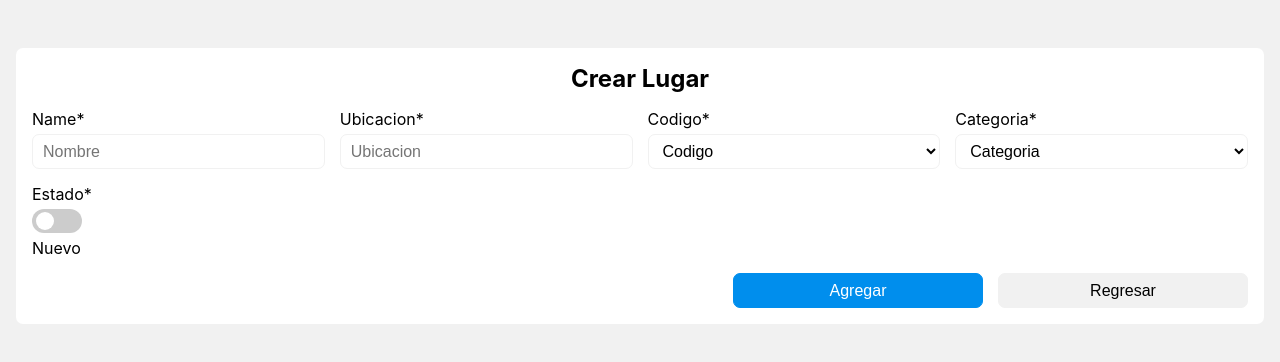
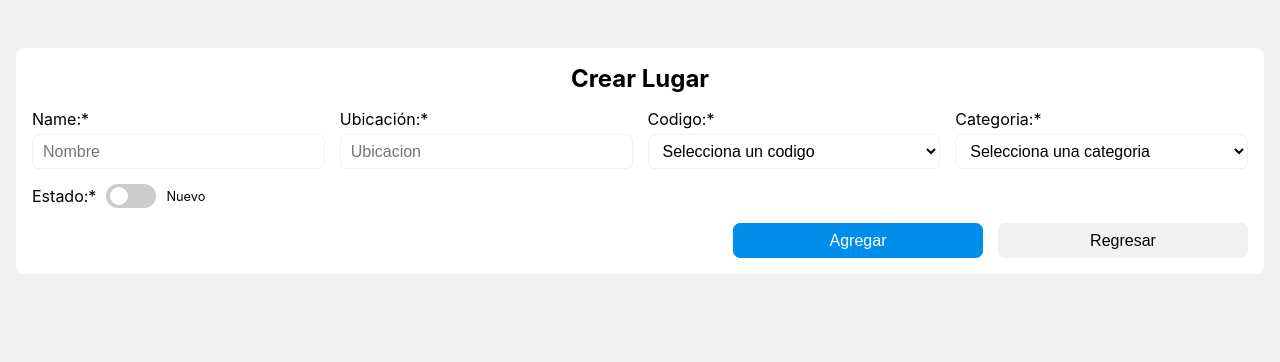
Before and after one commit to AndresOrozcoDev/react-16-firestore, a React (Create React App) app: page /add in a window 1280 px wide. Shown: the top 362 px of the page. Built offline with nearby package versions, Linux system fonts and the light colour scheme.

Commit message:
add styles

```diff
--- a/src/App.css
+++ b/src/App.css
@@ -100,6 +100,11 @@
   text-overflow: ellipsis;
 }
 
+.msg {
+  font-size: 0.8rem;
+  color: var(--black-color);
+}
+
 .msg-error {
   font-weight: bold;
   text-align: center;
@@ -126,6 +131,13 @@
 
 
 /* Estilos para el toggle switch */
+.toggle-switch {
+  display: inline-flex;
+  flex-direction: row;
+  gap: 10px;
+  align-items: center;
+}
+
 .switch {
   position: relative;
   display: inline-block;
--- a/src/components/form/Form.js
+++ b/src/components/form/Form.js
@@ -72,7 +72,7 @@ const Form = ({ onAddPlace }) => {
       <form onSubmit={handleSubmit}>
 
         <div className='form-group'>
-          <label>Name*</label>
+          <label>Name:*</label>
           <input
             className="input"
             type="text"
@@ -89,7 +89,7 @@ const Form = ({ onAddPlace }) => {
         </div>
 
         <div className='form-group'>
-          <label>Ubicacion*</label>
+          <label>Ubicación:*</label>
           <input
             className="input"
             type="text"
@@ -106,7 +106,7 @@ const Form = ({ onAddPlace }) => {
         </div>
 
         <div className='form-group'>
-          <label>Codigo*</label>
+          <label>Codigo:*</label>
           <select
             className="input"
             name="code"
@@ -114,7 +114,7 @@ const Form = ({ onAddPlace }) => {
             onChange={handleChange}
             required
           >
-            <option value="" disabled>Codigo</option>
+            <option value="" disabled>Selecciona un codigo</option>
             <option value="1">1</option>
             <option value="2">2</option>
             <option value="3">3</option>
@@ -122,7 +122,7 @@ const Form = ({ onAddPlace }) => {
         </div>
 
         <div className='form-group'>
-          <label>Categoria*</label>
+          <label>Categoria:*</label>
           <select
             className="input"
             name="category"
@@ -130,7 +130,7 @@ const Form = ({ onAddPlace }) => {
             onChange={handleChange}
             required
           >
-            <option value="" disabled>Categoria</option>
+            <option value="" disabled>Selecciona una categoria</option>
             <option value="Restaurante">Restaurante</option>
             <option value="Mirador">Mirador</option>
             <option value="Rooftop">Roof top</option>
@@ -141,7 +141,8 @@ const Form = ({ onAddPlace }) => {
         </div>
 
         <div className='form-group'>
-          <label>Estado*</label>
+          <div className='toggle-switch'>
+            <label>Estado:*</label>
             <label className="switch">
               <input
                 type="checkbox"
@@ -150,7 +151,8 @@ const Form = ({ onAddPlace }) => {
               />
               <span className="slider"></span>
             </label>
-          <p>{formData.status}</p> {/* Muestra "Nuevo" o "Conocido" */}
+            <p className='msg'>{formData.status}</p> {/* Muestra "Nuevo" o "Conocido" */}
+          </div>
         </div>
 
         <div className='container-opt'>
```
Lines whose indentation alone changed are shown as unchanged.
